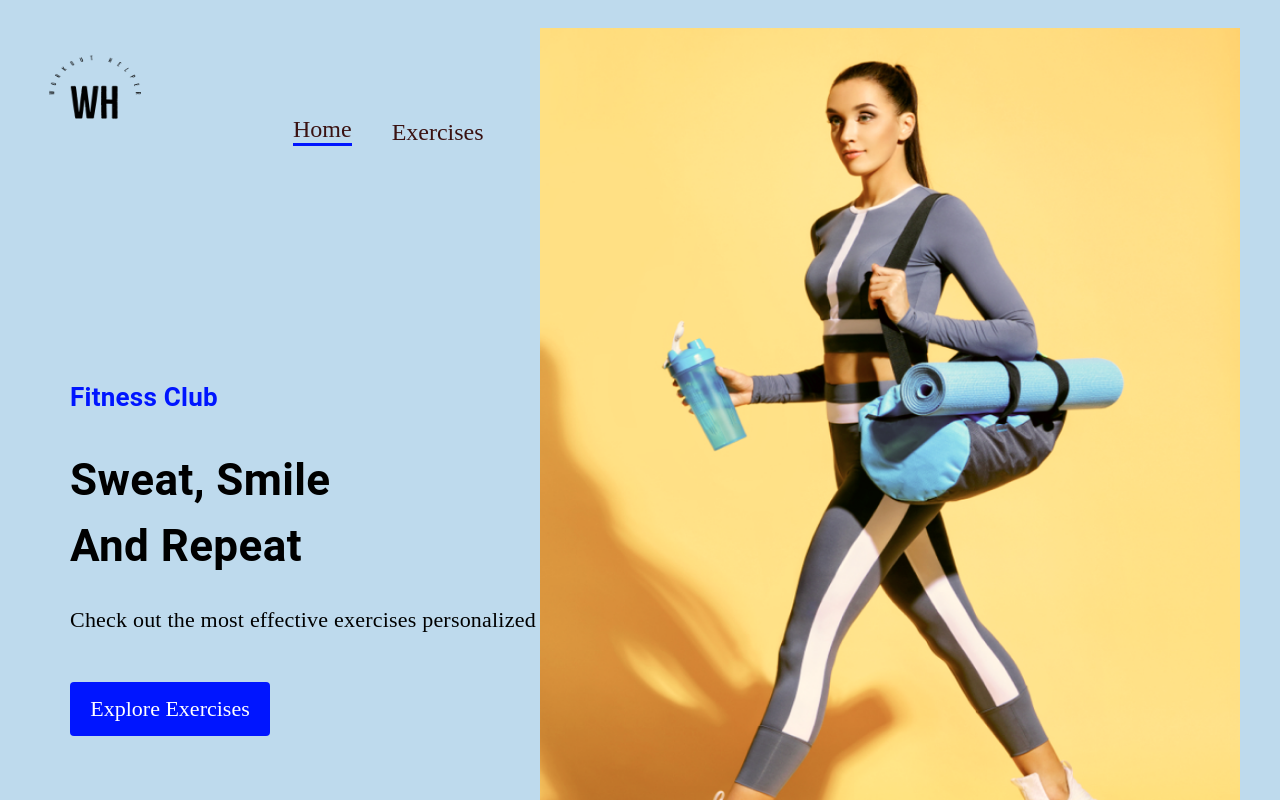
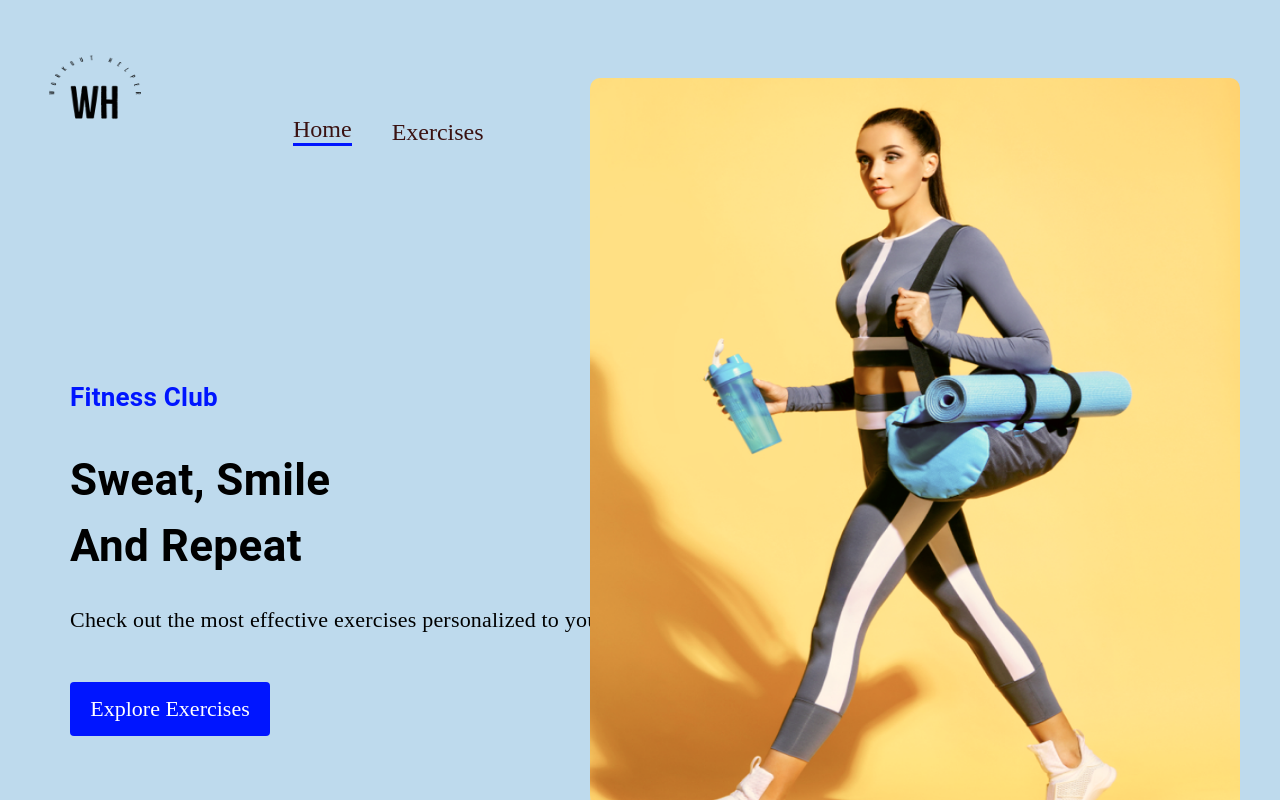
Before and after one commit to Armand0210/FitnessPlus, a React (Create React App) app in the folder fitnessplus/: page / in a window 1280 px wide. Shown: the top 800 px of the page. Built offline with nearby package versions, Linux system fonts and the light colour scheme; no server answers.

Commit message:
All final changes

```diff
--- a/fitnessplus/src/App.css
+++ b/fitnessplus/src/App.css
@@ -31,6 +31,7 @@ body {
   right: 80px;
   transform: scale(1, 1);
   transition: 0.3s all ease-in-out;
+
 }
 
 .right-arrow {
@@ -56,11 +57,15 @@ body {
 .hero-banner-img {
   position: absolute;
   right: 40px;
-  top: 0px;
-  width: 700px;
-  height: 900px;
+  top: 50px;
+  width: 650px;
+  height: 800px;
   margin-top: -330px;
-
+  border-radius: 10px;
+  -webkit-border-radius: 10px;
+  -moz-border-radius: 10px;
+  -ms-border-radius: 10px;
+  -o-border-radius: 10px;
 }
 
 .exercise-card {
```
